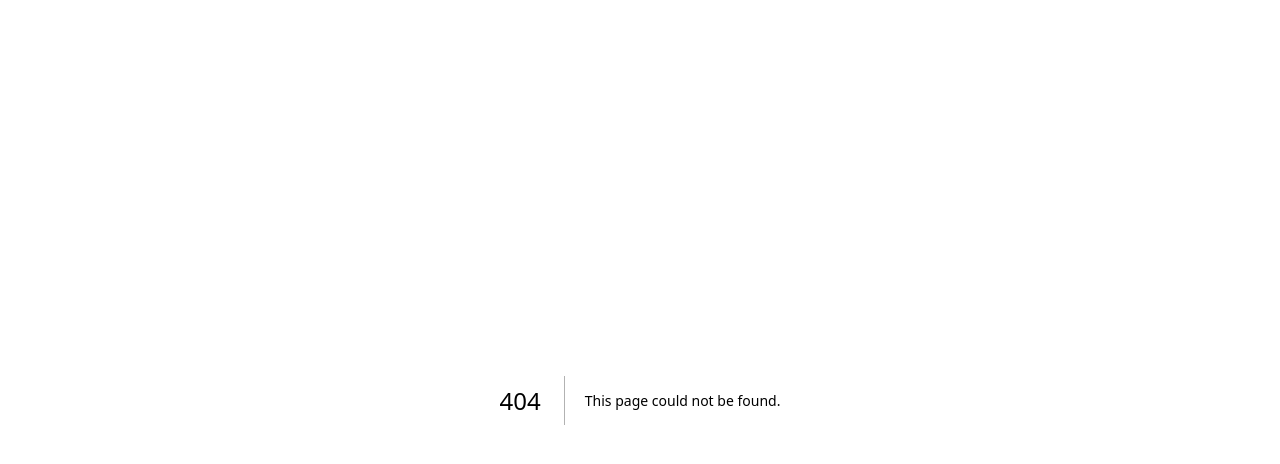
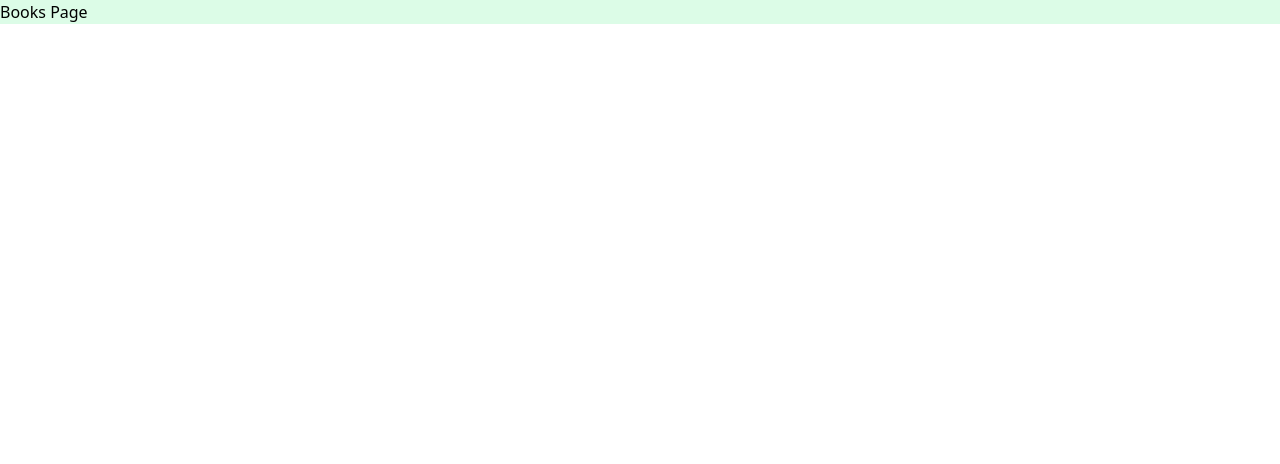
Before and after one commit to TomaszSarmata/quick-revision, a Next.js app: page /books in a window 1280 px wide. Before the commit this address had no page. Shown: the top 464 px of the page. Built offline with nearby package versions, Linux system fonts and the light colour scheme.

Commit message:
created books page

```diff
--- /dev/null
+++ b/pages/books.js
@@ -0,0 +1,3 @@
+export default function BooksPage() {
+  return <div className="bg-green-100">Books Page</div>;
+}
```
